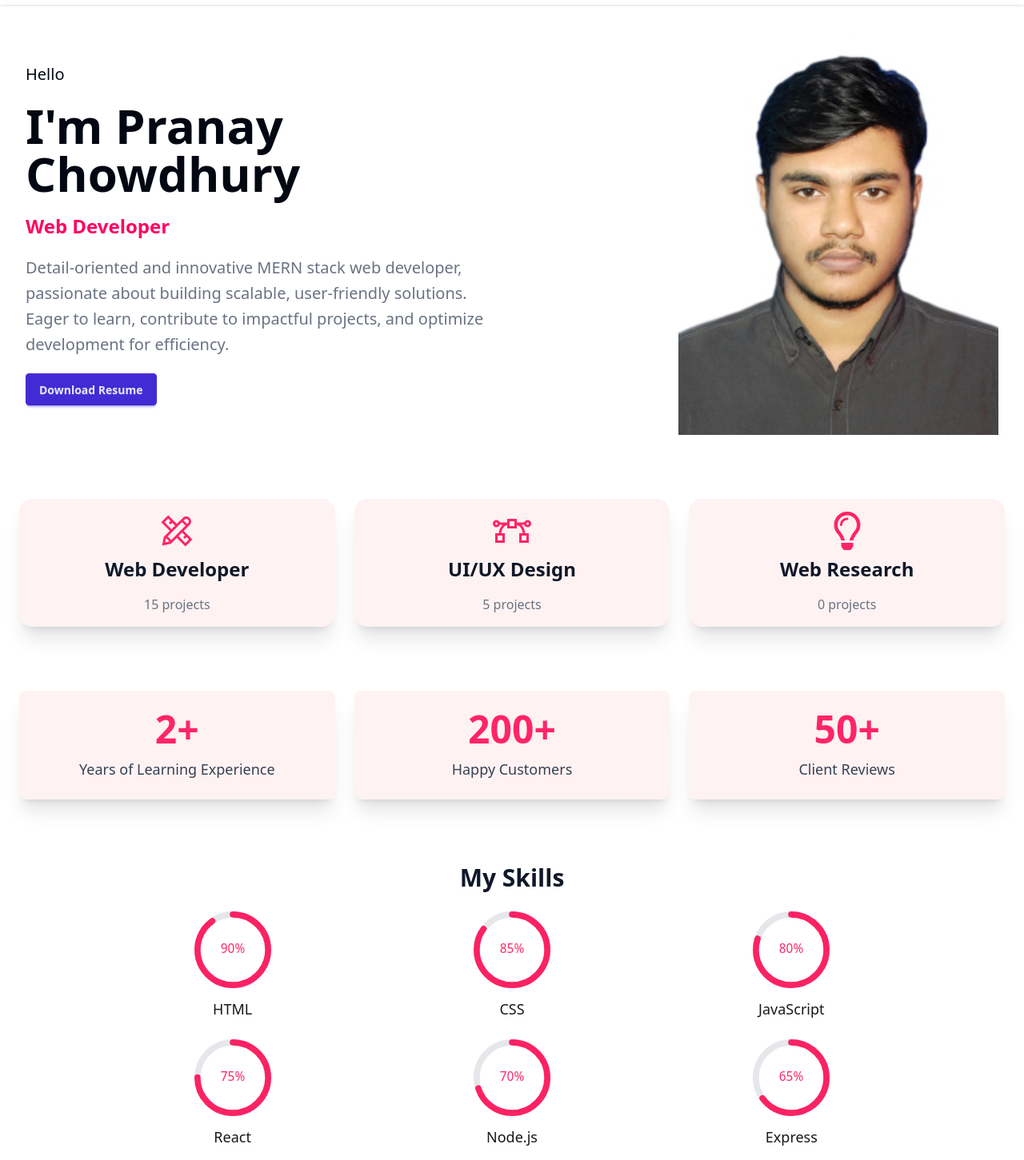
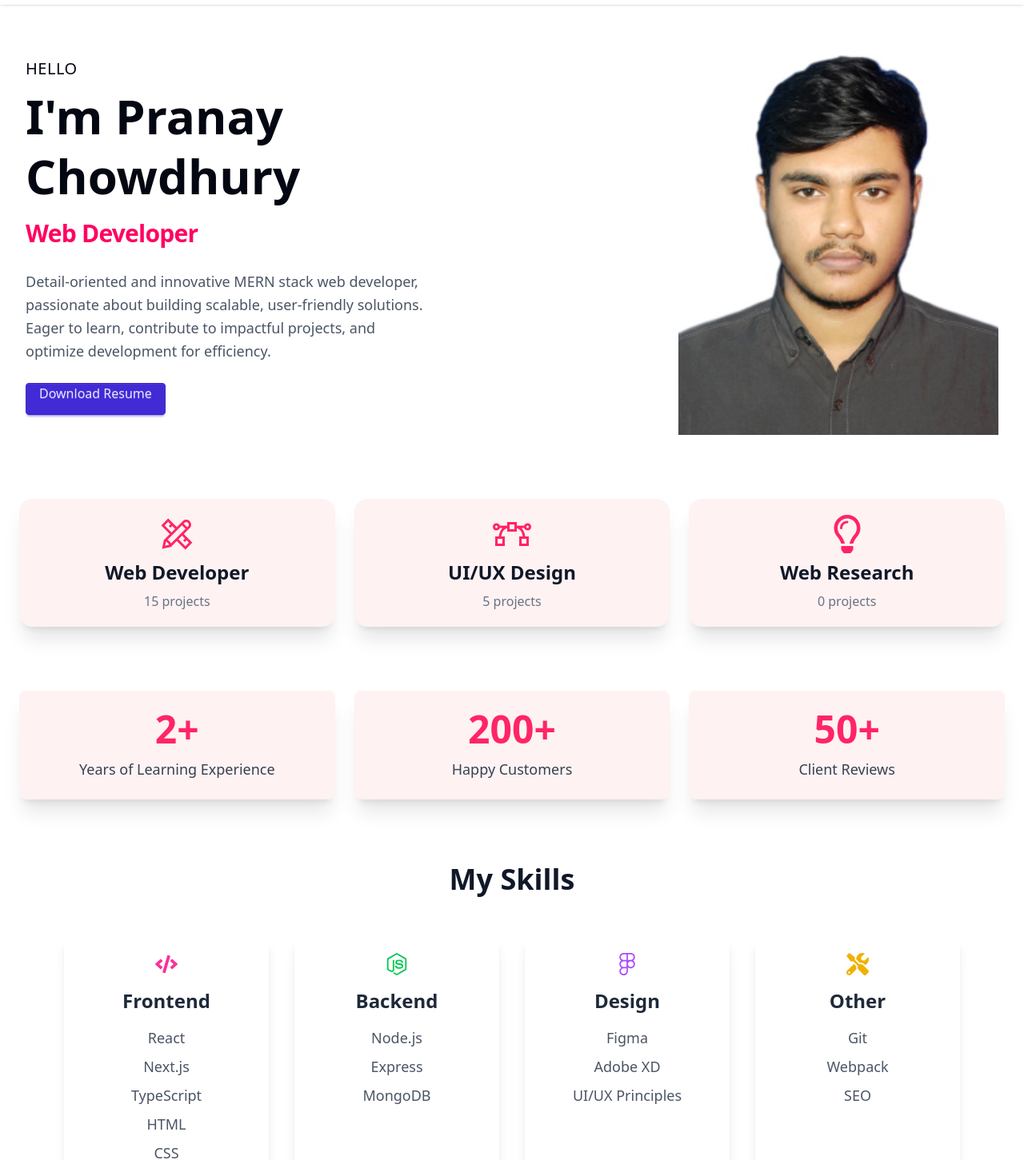
Before and after one commit to PranayChowdhury00/Pranay_Portfolio-, a React (Vite) app: page / in a window 1280 px wide. Shown: the part 59-1510 px from the top of the page at 80% size. Built offline with nearby package versions, Linux system fonts and the light colour scheme.

Commit message:
adding some animation

```diff
--- a/package.json
+++ b/package.json
@@ -11,6 +11,7 @@
   },
   "dependencies": {
     "@tailwindcss/vite": "^4.0.10",
+    "aos": "^2.3.4",
     "daisyui": "^5.0.0",
     "framer-motion": "^12.4.10",
     "lottie-react": "^2.4.1",
--- a/src/Pages/Banner/Banner.jsx
+++ b/src/Pages/Banner/Banner.jsx
@@ -1,10 +1,17 @@
 import { useState, useEffect } from "react";
 import { motion } from "framer-motion";
+import AOS from "aos";
+import "aos/dist/aos.css";
+
 const resumeLink = "/resume.pdf";
 
 export default function Banner() {
   const [currentText, setCurrentText] = useState("Web Developer");
   const texts = ["Web Developer", "Freelancer", "UI/UX Developer"];
+
+  useEffect(() => {
+    AOS.init();
+  }, []);
 
   useEffect(() => {
     const interval = setInterval(() => {
@@ -19,17 +26,26 @@ export default function Banner() {
   }, [texts]);
 
   return (
-    <div id="about" className="mt-10 mb-20 max-w-7xl mx-auto px-4 sm:px-6 lg:px-8">
+    <div
+      id="about"
+      className="mt-10 mb-20 max-w-7xl mx-auto px-4 sm:px-6 lg:px-8"
+      data-aos="fade-up"
+      data-aos-duration="1000"
+    >
       {/* Flex Container for text and image */}
       <div className="flex flex-col lg:flex-row items-center justify-between gap-10">
         {/* Text part */}
         <div className="flex-1">
-          <h3 className="text-gray-950 font-medium text-xl py-5">Hello</h3>
-          <h1 className="text-gray-950 font-bold text-4xl sm:text-5xl lg:text-6xl">
+          <h3 className="text-gray-950 font-medium text-lg sm:text-xl tracking-wide uppercase">
+            Hello
+          </h3>
+          <h1 className="text-gray-950 font-extrabold text-4xl sm:text-5xl lg:text-6xl leading-tight mt-2">
             I'm Pranay Chowdhury
           </h1>
-          <div className="text-2xl font-bold text-[#FF0161] py-5">{currentText}</div>
-          <p className="text-lg sm:text-xl text-gray-500 leading-8">
+          <div className="text-2xl sm:text-3xl font-semibold text-[#FF0161] py-4 tracking-tight">
+            {currentText}
+          </div>
+          <p className="text-base sm:text-lg text-gray-600 leading-relaxed max-w-lg mt-3">
             Detail-oriented and innovative MERN stack web developer, passionate
             about building scalable, user-friendly solutions. Eager to learn,
             contribute to impactful projects, and optimize development for
@@ -39,7 +55,7 @@ export default function Banner() {
             href="/resume.pdf"
             download="My_Resume.pdf"
             whileHover={{ scale: 1.1 }}
-            className="btn btn-primary mt-5 mb-6"
+            className="btn btn-primary mt-6 inline-block text-base font-medium"
           >
             Download Resume
           </motion.a>
@@ -47,7 +63,11 @@ export default function Banner() {
 
         {/* Image part */}
         <div className="flex-1 flex justify-center lg:justify-end">
-          <img className="w-[250px] sm:w-[300px] lg:w-[400px] md:ml-10" src="/myphoto2.png" alt="Pranay Chowdhury" />
+          <img
+            className="w-[250px] sm:w-[300px] lg:w-[400px] md:ml-10"
+            src="/myphoto2.png"
+            alt="Pranay Chowdhury"
+          />
         </div>
       </div>
     </div>
--- a/src/Pages/Contact/Contact.jsx
+++ b/src/Pages/Contact/Contact.jsx
@@ -1,12 +1,18 @@
-import React from 'react';
+import React, { useEffect } from 'react';
+import AOS from 'aos';
+import 'aos/dist/aos.css';
 
 export default function Contact() {
+  useEffect(() => {
+    AOS.init();
+  }, []);
+
   return (
     <div id='contact' className='mt-10 mb-10 max-w-7xl mx-auto bg-base-200 rounded-2xl p-10'>
       <div className="flex flex-col lg:flex-row justify-between items-center gap-10">
 
         {/* Text Section */}
-        <div className="w-full lg:w-1/2 text-center lg:text-left">
+        <div className="w-full lg:w-1/2 text-center lg:text-left" data-aos="fade-right" data-aos-duration="1000">
           <h4 className="text-lg font-semibold text-[#FF014F]">GET IN TOUCH</h4>
           <h1 className="text-3xl font-bold">Elevate your brand with Me</h1>
           <p className="mt-2 text-gray-600">
@@ -16,7 +22,7 @@ export default function Contact() {
         </div>
 
         {/* Input Fields */}
-        <div className="w-full lg:w-1/2 space-y-4">
+        <div className="w-full lg:w-1/2 space-y-4" data-aos="fade-left" data-aos-duration="1000">
           {/* Name & Phone */}
           <div className="flex flex-col sm:flex-row gap-5">
             <input className='input input-bordered w-full' type="text" name="name" placeholder='Your Name' />
--- a/src/Pages/MyAcive/MyAcive.jsx
+++ b/src/Pages/MyAcive/MyAcive.jsx
@@ -1,49 +1,37 @@
-import React from "react";
+import React, { useEffect } from "react";
+import "aos/dist/aos.css";
+import aos from "aos";
 import { FaRegLightbulb } from "react-icons/fa";
 import { LiaBezierCurveSolid, LiaPencilRulerSolid } from "react-icons/lia";
 
 const MyAcive = () => {
+  useEffect(() => {
+    aos.init({ duration: 1000 }); // Initialize AOS with 1s duration
+  }, []);
+
+  const cards = [
+    { icon: <LiaPencilRulerSolid />, title: "Web Developer", projects: 15 },
+    { icon: <LiaBezierCurveSolid />, title: "UI/UX Design", projects: 5 },
+    { icon: <FaRegLightbulb />, title: "Web Research", projects: 0 },
+  ];
+
   return (
     <div className="max-w-7xl mx-auto mb-10 px-6">
       <div className="grid grid-cols-1 sm:grid-cols-2 lg:grid-cols-3 gap-6">
-        {/* Web Developer Card */}
-        <div className="border-red-300 bg-red-50 h-[160px] flex flex-col justify-center items-center py-3 rounded-2xl shadow-xl">
-          <LiaPencilRulerSolid className="text-[#ff014dd9] text-5xl mb-2" />
-          <h1
-            className="relative text-2xl font-bold text-gray-900 mb-4 hover:text-[#ff014dd9]
-            after:content-[''] after:absolute after:left-0 after:bottom-0 after:w-0 after:h-[2px]
-            after:bg-[#ff014dd9] after:transition-all after:duration-300 hover:after:w-full"
+        {cards.map((card, index) => (
+          <div
+            key={index}
+            className="border-red-300 bg-red-50 h-[160px] flex flex-col justify-center items-center py-3 rounded-2xl shadow-xl transition-transform transform hover:scale-105 hover:shadow-2xl"
+            data-aos="fade-up"
+            data-aos-delay={index * 200} // Adds delay between cards
           >
-            Web Developer
-          </h1>
-          <p className="text-gray-500">15 projects</p>
-        </div>
-
-        {/* UI/UX Design Card */}
-        <div className="border-red-300 bg-red-50 h-[160px] flex flex-col justify-center items-center py-3 rounded-2xl shadow-xl">
-          <LiaBezierCurveSolid className="text-[#ff014dd9] text-5xl mb-2" />
-          <h1
-            className="relative text-2xl font-bold text-gray-900 mb-4 hover:text-[#ff014dd9]
-            after:content-[''] after:absolute after:left-0 after:bottom-0 after:w-0 after:h-[2px]
-            after:bg-[#ff014dd9] after:transition-all after:duration-300 hover:after:w-full"
-          >
-            UI/UX Design
-          </h1>
-          <p className="text-gray-500">5 projects</p>
-        </div>
-
-        {/* Web Research Card */}
-        <div className="border-red-300 bg-red-50 h-[160px] flex flex-col justify-center items-center py-3 rounded-2xl shadow-xl">
-          <FaRegLightbulb className="text-[#ff014dd9] text-5xl mb-2" />
-          <h1
-            className="relative text-2xl font-bold text-gray-900 mb-4 hover:text-[#ff014dd9]
-            after:content-[''] after:absolute after:left-0 after:bottom-0 after:w-0 after:h-[2px]
-            after:bg-[#ff014dd9] after:transition-all after:duration-300 hover:after:w-full"
-          >
-            Web Research
-          </h1>
-          <p className="text-gray-500">0 projects</p>
-        </div>
+            <div className="text-[#ff014dd9] text-5xl mb-2 transition-transform transform hover:rotate-12">
+              {card.icon}
+            </div>
+            <h1 className="text-2xl font-bold text-gray-900 mb-2">{card.title}</h1>
+            <p className="text-gray-500">{card.projects} projects</p>
+          </div>
+        ))}
       </div>
     </div>
   );
--- a/src/Pages/SkillsSection/SkillsSection.jsx
+++ b/src/Pages/SkillsSection/SkillsSection.jsx
@@ -1,48 +1,47 @@
-import { useEffect, useState } from "react";
-import { CircularProgressbar, buildStyles } from "react-circular-progressbar";
-import "react-circular-progressbar/dist/styles.css";
+import React from 'react';
+import { FaReact, FaNodeJs, FaDatabase, FaFigma, FaTools, FaCode } from 'react-icons/fa';
+import { SiNextdotjs, SiTypescript, SiMongodb, SiAdobe, SiTailwindcss, SiExpress, SiWebpack, SiGit } from 'react-icons/si';
+
+const skillCategories = [
+  {
+    title: "Frontend",
+    icon: <FaCode size={28} className="text-pink-500" />,
+    skills: ["React", "Next.js", "TypeScript", "HTML", "CSS", "Tailwind CSS"],
+  },
+  {
+    title: "Backend",
+    icon: <FaNodeJs size={28} className="text-green-500" />,
+    skills: ["Node.js", "Express", "MongoDB"],
+  },
+  {
+    title: "Design",
+    icon: <FaFigma size={28} className="text-purple-500" />,
+    skills: ["Figma", "Adobe XD", "UI/UX Principles"],
+  },
+  {
+    title: "Other",
+    icon: <FaTools size={28} className="text-yellow-500" />,
+    skills: ["Git", "Webpack", "SEO"],
+  },
+];
 
 export default function SkillsSection() {
-  const skills = [
-    { name: "HTML", percentage: 90 },
-    { name: "CSS", percentage: 85 },
-    { name: "JavaScript", percentage: 80 },
-    { name: "React", percentage: 75 },
-    { name: "Node.js", percentage: 70 },
-    { name: "Express", percentage: 65 },
-    { name: "Mongo db", percentage: 50 },
-    { name: "Next.js", percentage: 40 },
-    { name: "Typescript", percentage: 40 },
-  ];
-
-  const [progress, setProgress] = useState(skills.map(() => 0));
-
-  useEffect(() => {
-    setTimeout(() => {
-      setProgress(skills.map(skill => skill.percentage));
-    }, 500);
-  }, []);
-
   return (
-    <div id="services" className="max-w-5xl mx-auto mt-20 mb-20">
-      <h2 className="text-3xl font-bold text-center text-gray-900 mb-6">My Skills</h2>
-
-      <div className="grid grid-cols-2 md:grid-cols-3 gap-6">
-        {skills.map((skill, index) => (
-          <div key={skill.name} className="flex flex-col items-center">
-            <div className="w-24 h-24">
-              <CircularProgressbar
-                value={progress[index]}
-                text={`${progress[index]}%`}
-                styles={buildStyles({
-                  textColor: "#ff014dd9",
-                  pathColor: "#ff014dd9",
-                  trailColor: "#e5e7eb",
-                  textSize: "16px",
-                })}
-              />
-            </div>
-            <span className="text-lg font-medium mt-3">{skill.name}</span>
+    <div id="skills" className="max-w-6xl mx-auto mt-20 mb-20 px-4">
+      <h2 className="text-4xl font-bold text-center text-gray-900 mb-12">My Skills</h2>
+      <div className="grid grid-cols-1 md:grid-cols-2 lg:grid-cols-4 gap-8">
+        {skillCategories.map((category) => (
+          <div
+            key={category.title}
+            className="bg-white shadow-lg rounded-2xl p-6 flex flex-col items-center transition-transform transform hover:scale-105 hover:shadow-xl"
+          >
+            <div className="mb-4">{category.icon}</div>
+            <h3 className="text-2xl font-semibold text-gray-800 mb-4">{category.title}</h3>
+            <ul className="text-gray-600 text-center space-y-2">
+              {category.skills.map((skill) => (
+                <li key={skill} className="text-lg font-medium">{skill}</li>
+              ))}
+            </ul>
           </div>
         ))}
       </div>
```
Also changed, not shown: src/Pages/Blog/Blog.jsx (+16 -2 lines), src/Pages/Education/Education.jsx (+17 -36 lines), src/Pages/ExperienceSection/ExperienceSection.jsx (+26 -25 lines), 1 other file (tests, documents, lock files or other folders).
